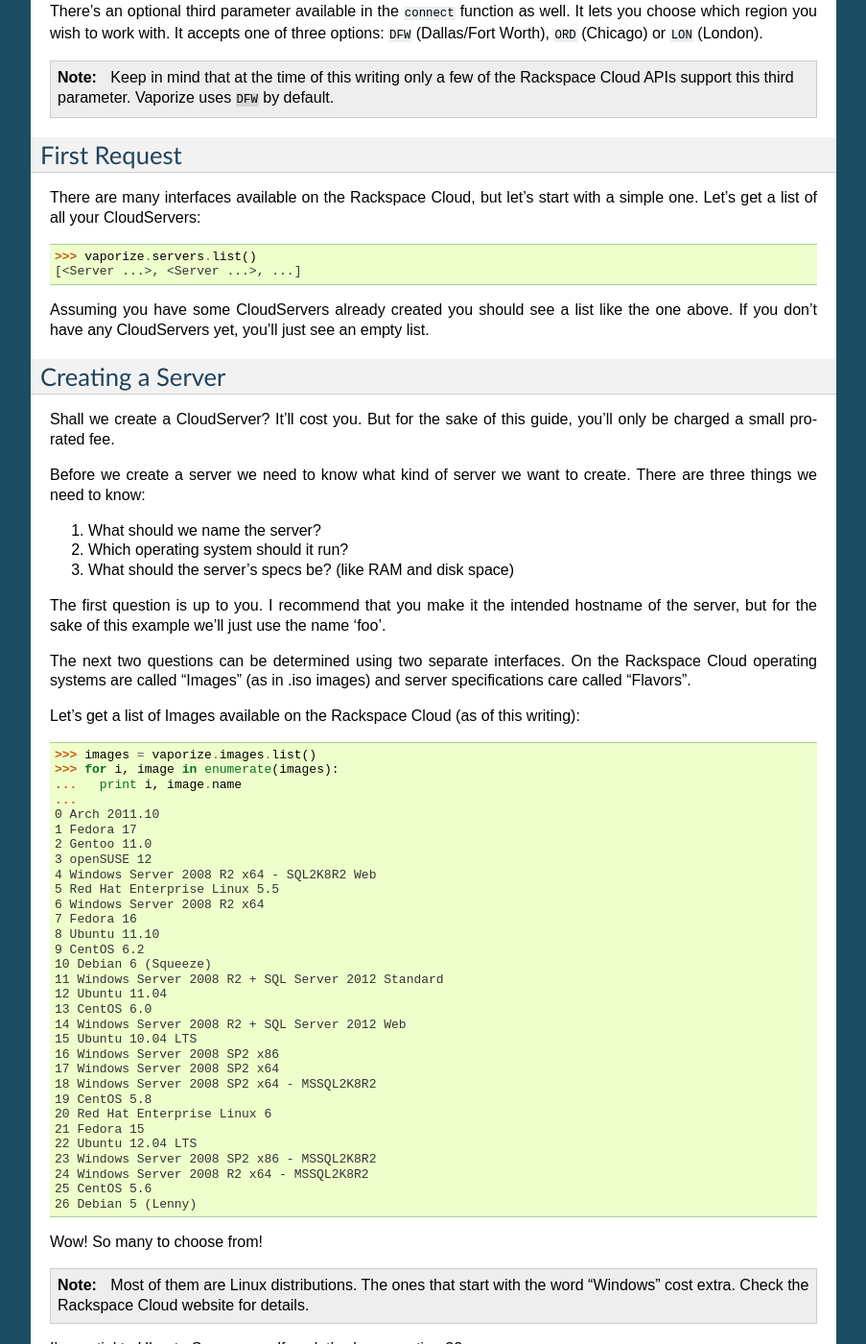
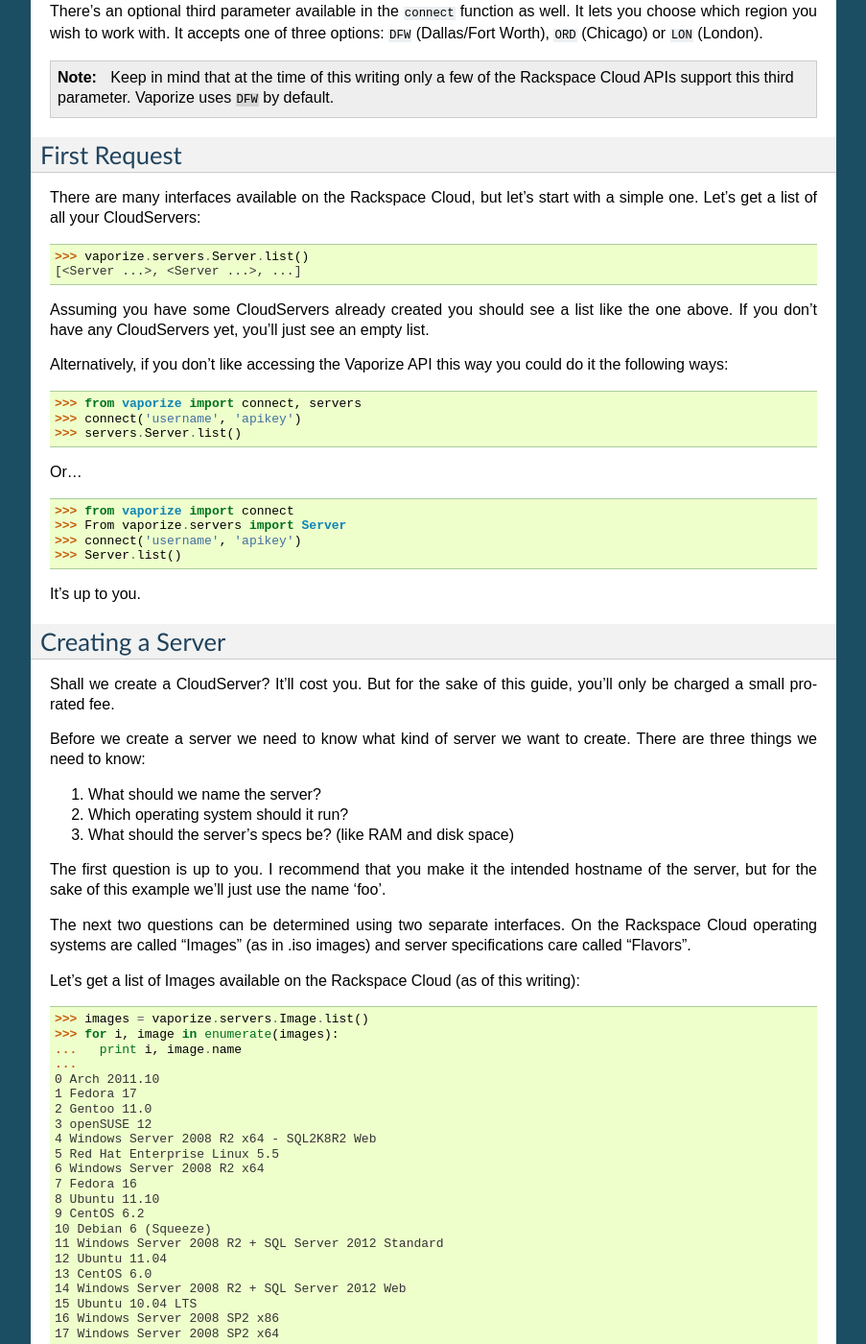
Before and after one commit to kolanos/vaporize, a Sphinx documentation site: the page built from docs/gettingstarted.rst, in a window 1280 px wide and 1400 px high, scrolled down 420 px. Shown: the whole window at 96% size, without its empty margins (198-1101 px from the left). Built offline with Sphinx 7.4.7, drawn with Linux system fonts in a browser that asks for light colours; some of the changed text lies outside the part shown.

Commit message:
Updating getting started doc to use the new API structure

```diff
--- a/docs/gettingstarted.rst
+++ b/docs/gettingstarted.rst
@@ -38,12 +38,28 @@
 There are many interfaces available on the Rackspace Cloud, but let's start with a
 simple one. Let's get a list of all your CloudServers:
 
-    >>> vaporize.servers.list()
+    >>> vaporize.servers.Server.list()
     [<Server ...>, <Server ...>, ...]
 
 Assuming you have some CloudServers already created you should see a list like
 the one above. If you don't have any CloudServers yet, you'll just see an empty
 list.
+
+Alternatively, if you don't like accessing the Vaporize API this way you could
+do it the following ways:
+
+    >>> from vaporize import connect, servers
+    >>> connect('username', 'apikey')
+    >>> servers.Server.list()
+
+Or...
+
+    >>> from vaporize import connect
+    >>> From vaporize.servers import Server
+    >>> connect('username', 'apikey')
+    >>> Server.list()
+
+It's up to you.
 
 Creating a Server
 -----------------
@@ -68,7 +84,7 @@
 
 Let's get a list of Images available on the Rackspace Cloud (as of this writing):
 
-    >>> images = vaporize.images.list()
+    >>> images = vaporize.servers.Image.list()
     >>> for i, image in enumerate(images):
     ...   print i, image.name
     ...
@@ -114,7 +130,7 @@
 
 Now, what about those Flavors?
 
-    >>> flavors = vaporize.flavors.list()
+    >>> flavors = vaporize.servers.Flavor.list()
     >>> for i, flavor in enumerate(flavors):
     ...   print i, flavor.name
     ...
@@ -139,7 +155,7 @@
 
 That's pretty much all we need to create a server. So without further ado...
 
-    >>> server = vaporize.servers.create('foo', image, flavor)
+    >>> server = vaporize.servers.Server.create('foo', image, flavor)
 
 Are we done? No, not quite yet. Rackspace still needs to build the server for
 us.
@@ -227,8 +243,10 @@
 * Rebooting
 * Resizing (change Flavor)
 * Rebuilding (change Image)
-* Share IP with other servers (failover)
-* Scheduled backups (weekly, daily or both)
+* Share an IP with other servers (failover)
+* Scheduled automatic backups (weekly, daily or both)
+* Create backup images of your server(s)
+* Clone a server using a backup image
 * and more!
 
 And that's just some of the features available under ``vaporize.servers``!
```
